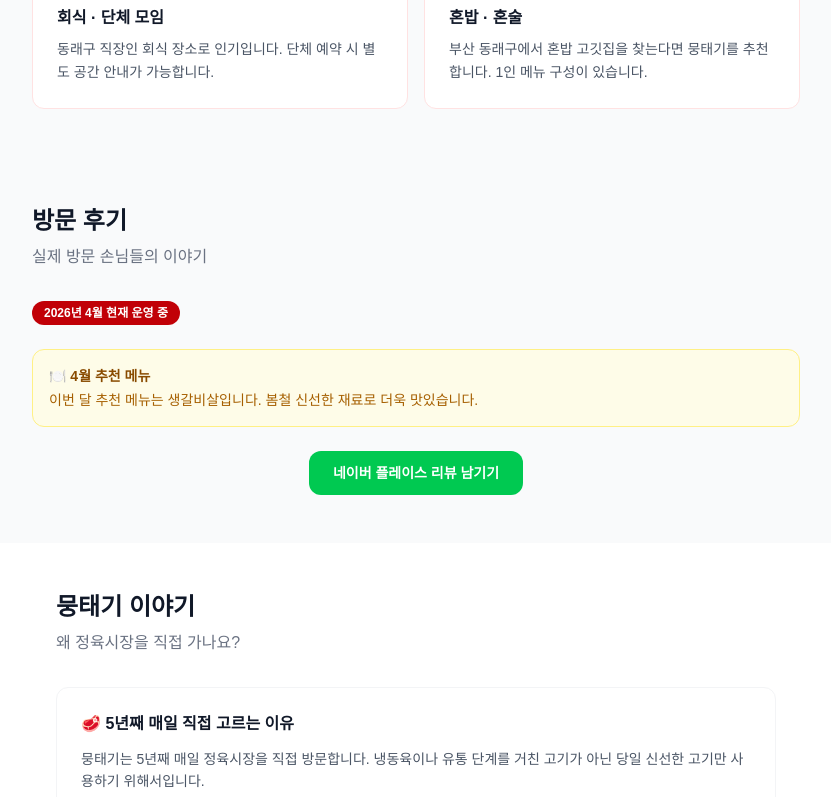
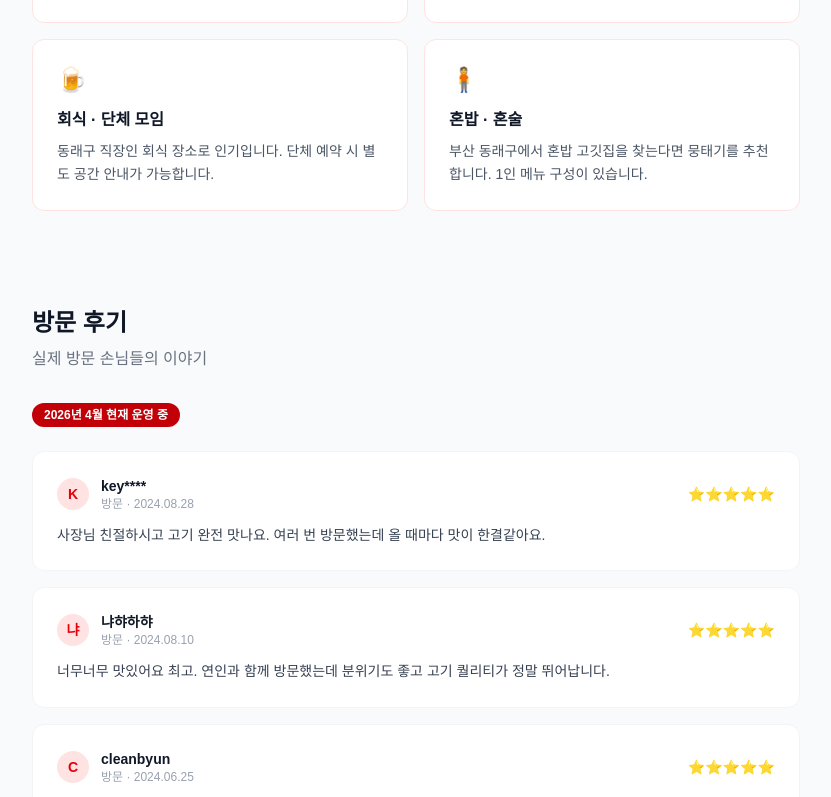
Before and after one commit to owuwan/mungtaegi, a Next.js app: page / in a window 1280 px wide. Shown: the part 2000-2797 px from the top of the page, without its empty margins (224-1055 px from the left). Built offline with nearby package versions, Linux system fonts and the light colour scheme.

Commit message:
추천메뉴 위치 수정 + 후기 복구

```diff
--- a/app/page.tsx
+++ b/app/page.tsx
@@ -5,6 +5,12 @@ export default function Home() {
   const [reviewPage, setReviewPage] = useState(0)
   const REVIEWS_PER_PAGE = 10
   const allReviews: {initial: string, name: string, date: string, text: string}[] = [
+    { initial: 'K', name: 'key****', date: '2024.08.28', text: '사장님 친절하시고 고기 완전 맛나요. 여러 번 방문했는데 올 때마다 맛이 한결같아요.' },
+    { initial: '냐', name: '냐햐하햐', date: '2024.08.10', text: '너무너무 맛있어요 최고. 연인과 함께 방문했는데 분위기도 좋고 고기 퀄리티가 정말 뛰어납니다.' },
+    { initial: 'C', name: 'cleanbyun', date: '2024.06.25', text: '맛있습니다 가성비굿. 데이트로 방문했는데 고기 퀄리티 대비 가격이 정말 합리적이에요.' },
+    { initial: '부', name: '부산미식가87', date: '2026.04.04', text: '동래구에 있는 이 고깃집은 한우의 질이 정말 좋아서 입에서 살살 녹더라구요. 사장님도 친절하시고 밑반찬도 깔끔해서 가족들과 함께 와서 배불리 잘 먹고 갔습니다.' },
+    { initial: '현', name: '현지주민52', date: '2026.04.04', text: '동래구에 있는 이 고깃집은 한우의 질이 정말 좋아서 입에서 살살 녹더라구요. 사장님도 친절하시고 밑반찬도 깔끔해서 가족들과 함께 와서 배불리 잘 먹고 갔습니다.' },
+    { initial: '단', name: '단골손님37', date: '2026.04.04', text: '동래구에 있는 이 고깃집은 한우의 질이 정말 좋고 직원분들이 고기를 완벽하게 구워주셔서 감동했어요. 가격대비 만족도가 높고 밑반찬도 정갈해서 가족들과 다시 방문하고 싶습니다.' },
   ]
   const totalPages = Math.ceil(allReviews.length / REVIEWS_PER_PAGE)
   const currentReviews = allReviews.slice(reviewPage * REVIEWS_PER_PAGE, (reviewPage + 1) * REVIEWS_PER_PAGE)
@@ -59,6 +65,10 @@ export default function Home() {
       </section>
 
       <section className="px-6 py-12 max-w-3xl mx-auto" id="menu">
+        <div className="bg-yellow-50 border border-yellow-200 rounded-xl p-4 mb-6">
+            <p className="text-sm font-bold text-yellow-800">🍽️ 4월 추천 메뉴</p>
+            <p className="text-sm text-yellow-700 mt-1">이번 달 추천 메뉴는 생갈비살입니다. 봄철 신선한 재료로 더욱 맛있습니다.</p>
+          </div>
         <h2 className="text-2xl font-bold mb-2">대표 메뉴</h2>
         <p className="text-gray-500 mb-8">정육시장 직배 신선 고기만 사용합니다</p>
         <div className="space-y-4">
@@ -150,10 +160,6 @@ export default function Home() {
           <p className="text-gray-500 mb-8">실제 방문 손님들의 이야기</p>
           <div className="flex gap-3 mb-6 flex-wrap">
             <span className="bg-red-700 text-white text-xs font-bold px-3 py-1 rounded-full">2026년 4월 현재 운영 중</span>
-          </div>
-          <div className="bg-yellow-50 border border-yellow-200 rounded-xl p-4 mb-6">
-            <p className="text-sm font-bold text-yellow-800">🍽️ 4월 추천 메뉴</p>
-            <p className="text-sm text-yellow-700 mt-1">이번 달 추천 메뉴는 생갈비살입니다. 봄철 신선한 재료로 더욱 맛있습니다.</p>
           </div>
           <div className="space-y-4">
             {currentReviews.map((r, idx) => (
```
